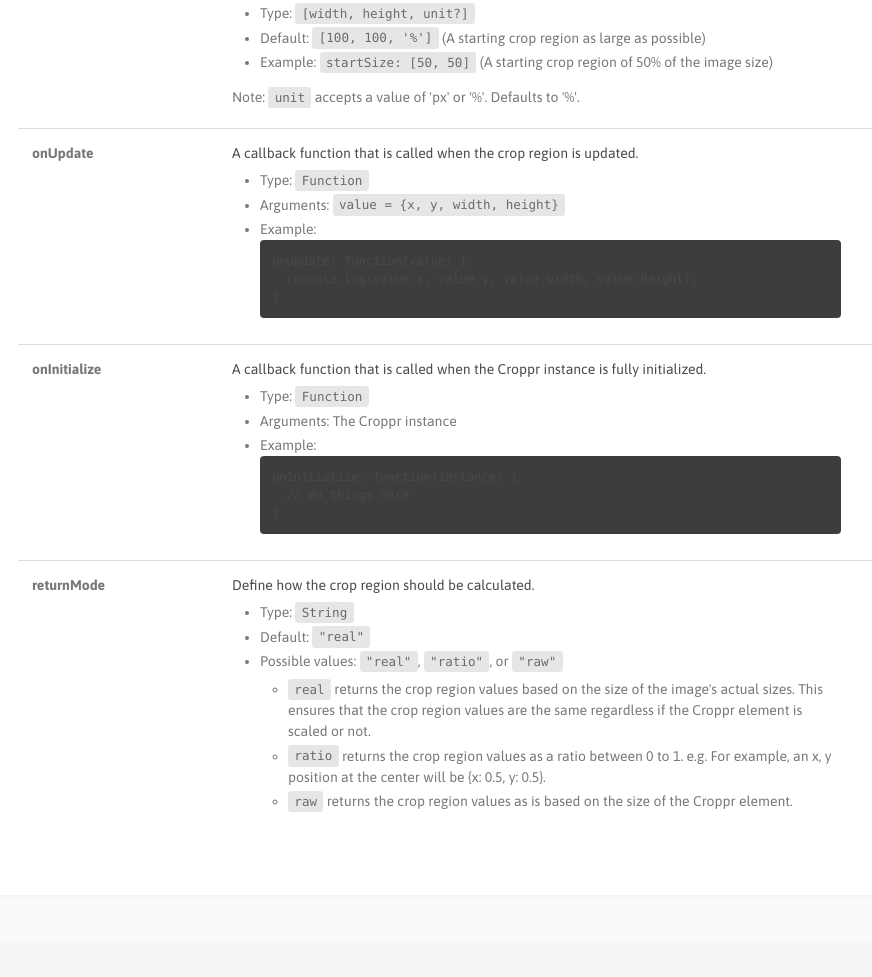
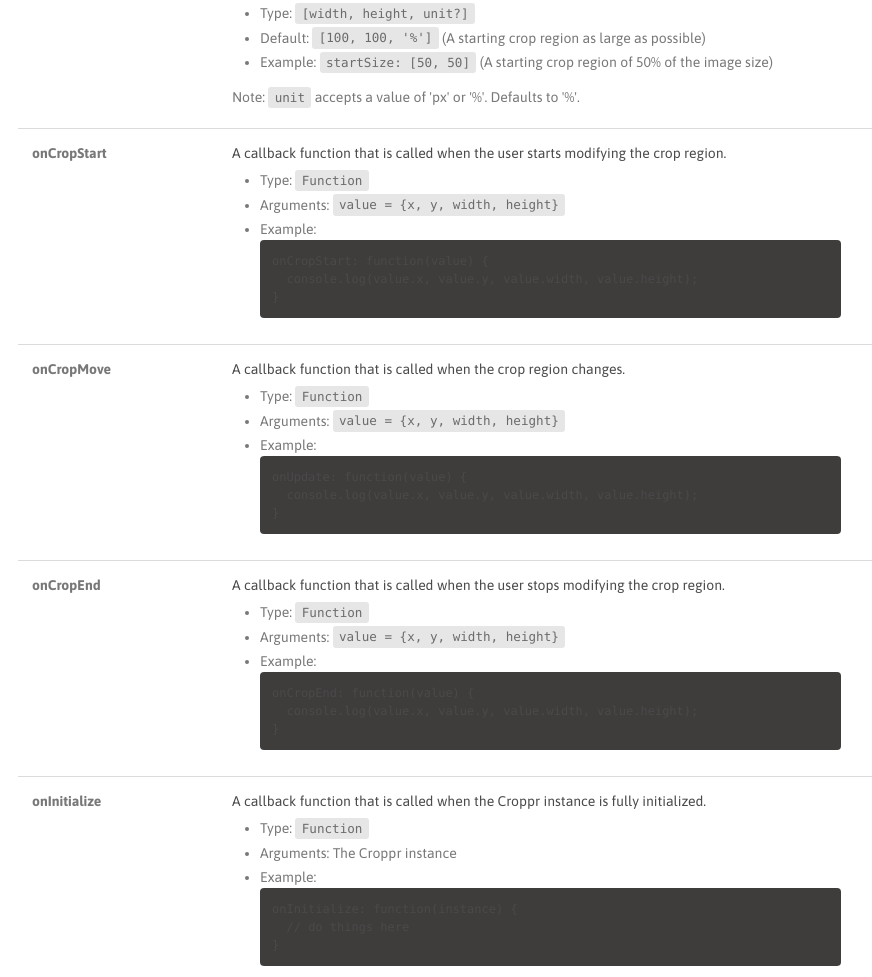
Before and after one commit to jamesssooi/Croppr.js, a website: page src/pug/index.pug in a window 1280 px wide. Shown: the part 3100-4077 px from the top of the page, without its empty margins (174-1046 px from the left). Drawn offline with nearby package versions, Linux system fonts and the light colour scheme; files that its build step writes are made by us from their sources; files whose address does not match are found by name.

Commit message:
Update to v2.0.0 including docs

```diff
--- a/src/js/main.js
+++ b/src/js/main.js
@@ -11,7 +11,7 @@ window.onload = function() {
     // Create Croppr instance
     let croppr = new Croppr('#croppr', {
         startSize: [80, 80, '%'],
-        onUpdate: value => {
+        onCropMove: value => {
             updateValue(value.x, value.y, value.width, value.height);
         }
     });
--- a/src/pug/index.pug
+++ b/src/pug/index.pug
@@ -258,15 +258,39 @@ body
                   li Example: <code>startSize: [50, 50]</code> (A starting crop region of 50% of the image size)
                 p Note: <code>unit</code> accepts a value of 'px' or '%'. Defaults to '%'.
             tr.content.option
-              td.options-tbl__option-td onUpdate
+              td.options-tbl__option-td onCropStart
               td
-                p.option__desc A callback function that is called when the crop region is updated.
+                p.option__desc A callback function that is called when the user starts modifying the crop region.
+                ul
+                  li Type: <code>Function</code>
+                  li Arguments: <code>value = {x, y, width, height}</code>
+                  li Example:
+                    pre.code.prettyprint.lang-js.
+                      onCropStart: function(value) {
+                        console.log(value.x, value.y, value.width, value.height);
+                      }
+            tr.content.option
+              td.options-tbl__option-td onCropMove
+              td
+                p.option__desc A callback function that is called when the crop region changes.
                 ul
                   li Type: <code>Function</code>
                   li Arguments: <code>value = {x, y, width, height}</code>
                   li Example:
                     pre.code.prettyprint.lang-js.
                       onUpdate: function(value) {
+                        console.log(value.x, value.y, value.width, value.height);
+                      }
+            tr.content.option
+              td.options-tbl__option-td onCropEnd
+              td
+                p.option__desc A callback function that is called when the user stops modifying the crop region.
+                ul
+                  li Type: <code>Function</code>
+                  li Arguments: <code>value = {x, y, width, height}</code>
+                  li Example:
+                    pre.code.prettyprint.lang-js.
+                      onCropEnd: function(value) {
                         console.log(value.x, value.y, value.width, value.height);
                       }
             tr.content.option
```
Also changed, not shown: dist/croppr.min.js, dist/main.js, dist/style.css, index.html, 1 other file.
